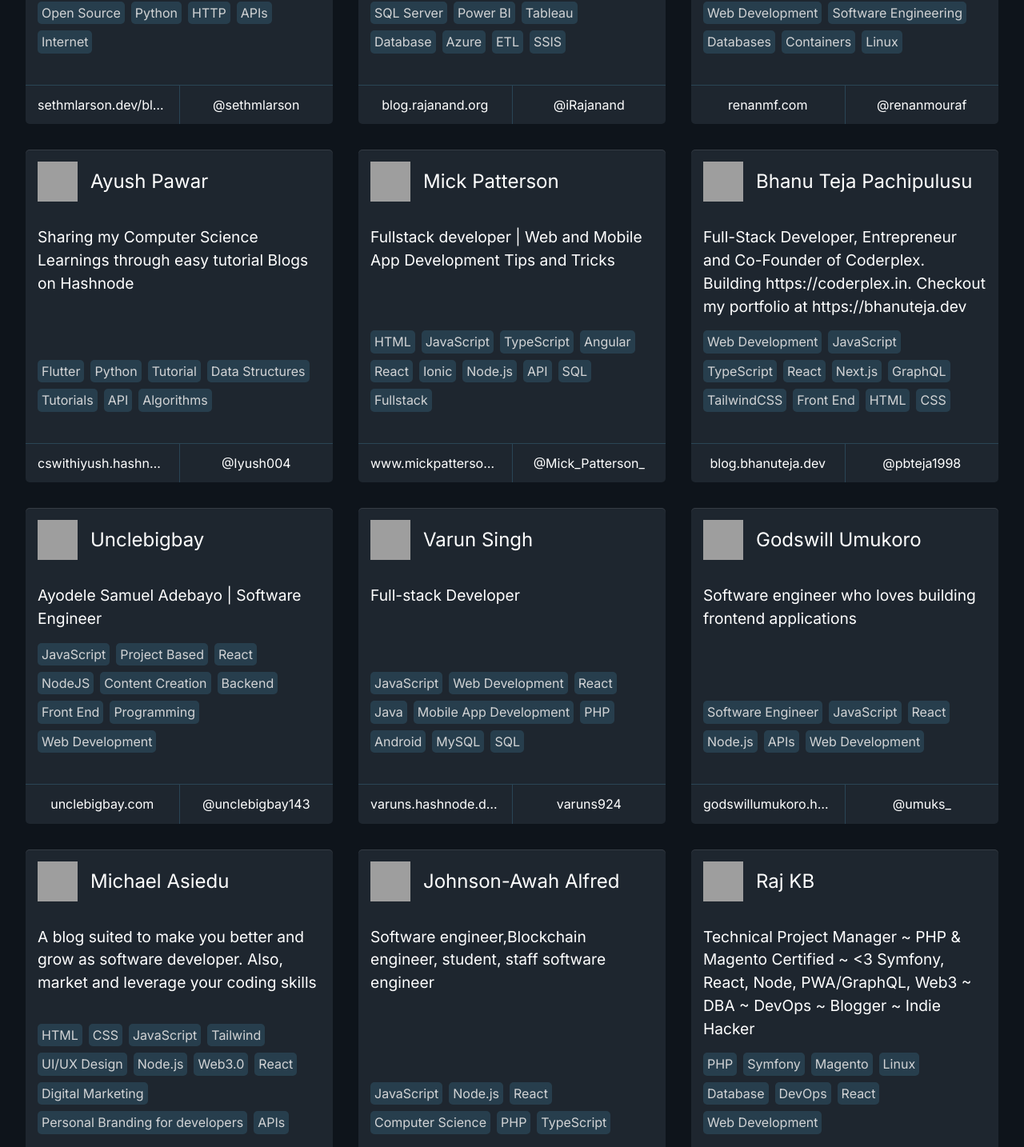
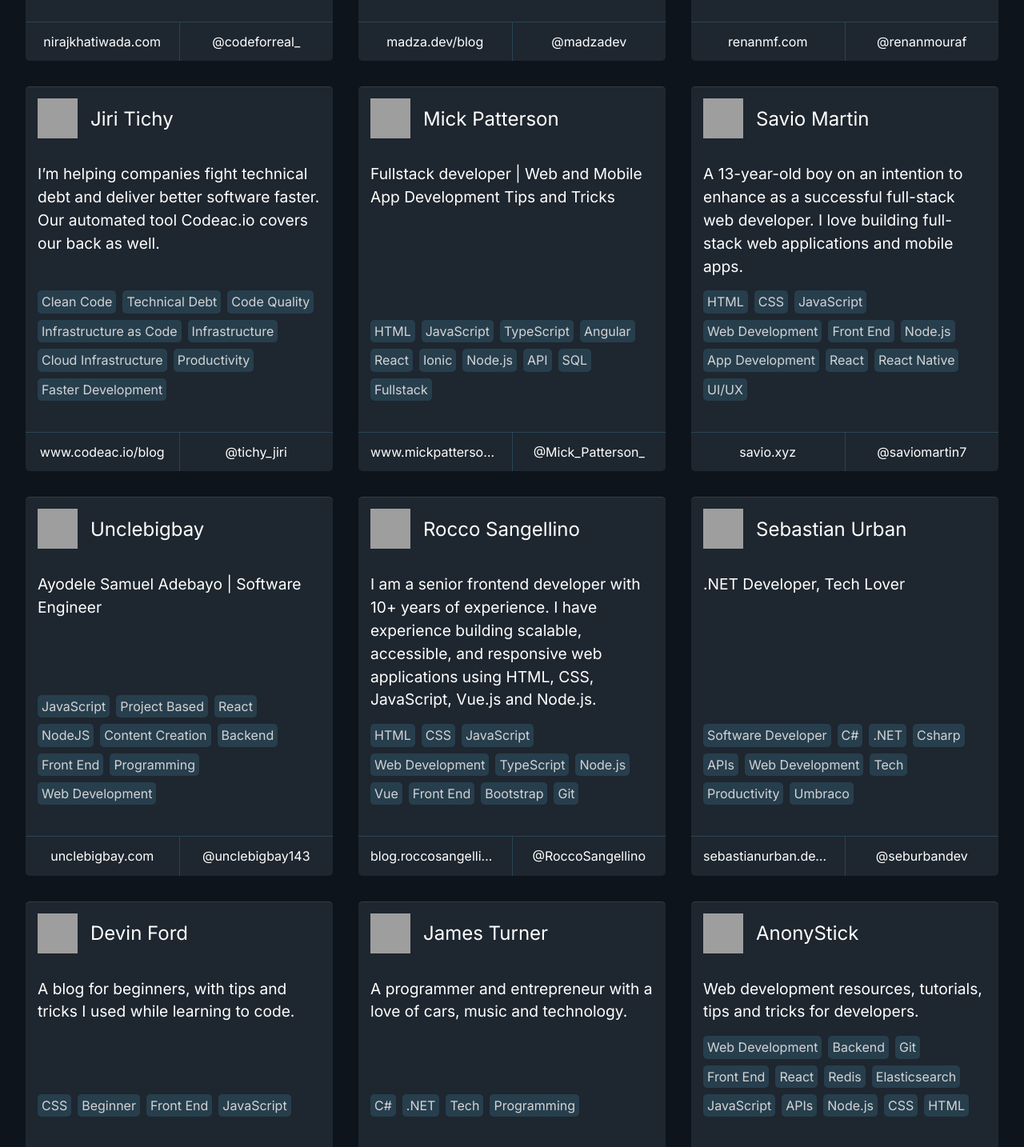
Before and after one commit to markodenic/awesome-tech-blogs, a Nuxt app: page / in a window 1280 px wide. Shown: the part 1199-2633 px from the top of the page at 80% size. Built offline with nearby package versions, Linux system fonts and the light colour scheme; grey boxes are pictures that could not be loaded.

Commit message:
Add anonsytick.com site

```diff
--- a/data.js
+++ b/data.js
@@ -3161,4 +3161,25 @@ module.exports = [
       "Web Development",
     ],
   },
+  {
+    name: "AnonyStick",
+    description:
+      "Web development resources, tutorials, tips and tricks for developers.",
+    url: "https://anonystick.com",
+    twitter: "@anonystick",
+    tags: [
+      "Web Development",
+      "Backend",
+      "Git",
+      "Front End",
+      "React",
+      "Redis",
+      "Elasticsearch",
+      "JavaScript",
+      "APIs",
+      "Node.js",
+      "CSS",
+      "HTML",
+    ],
+  },
 ];
```
